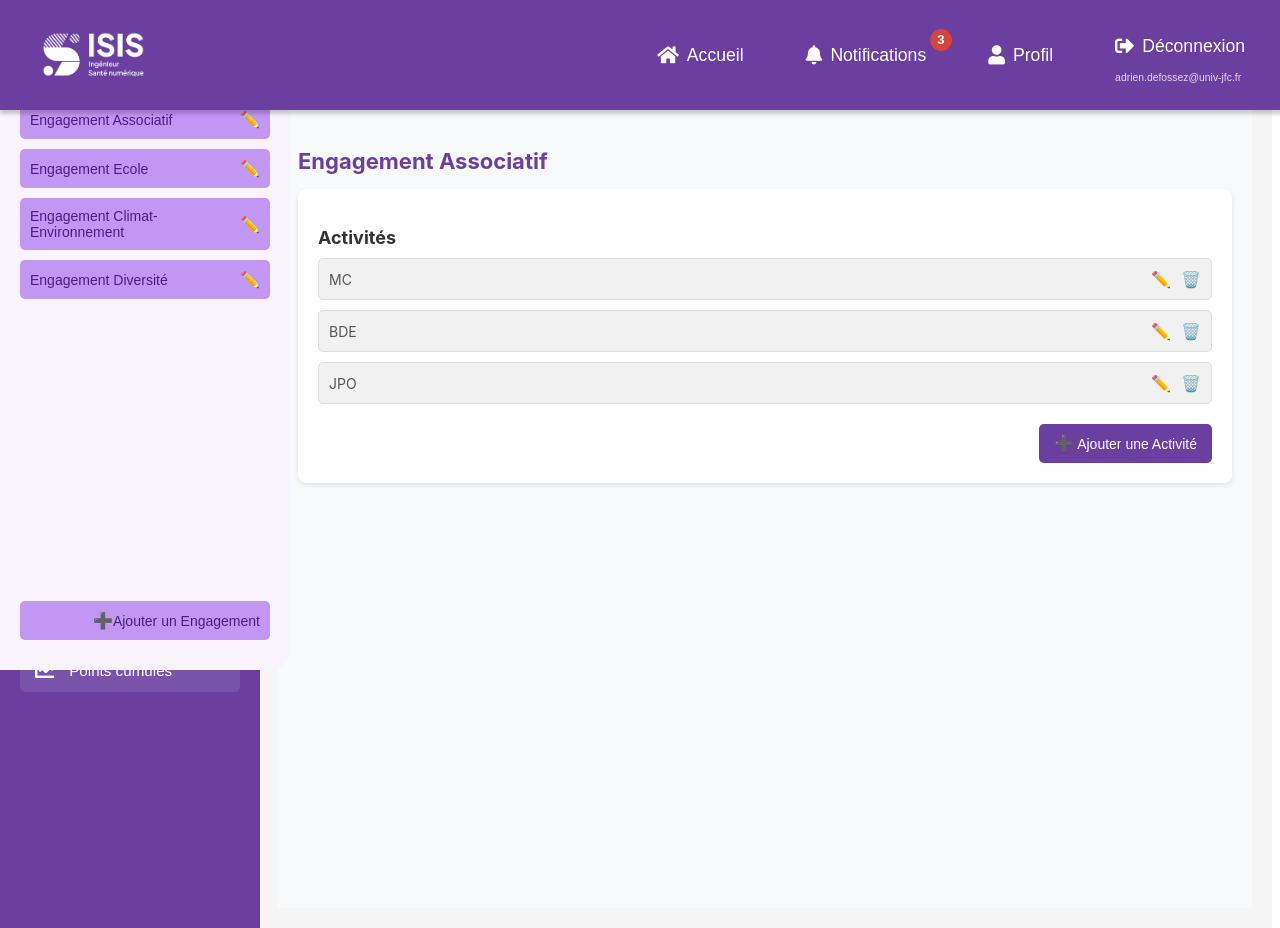
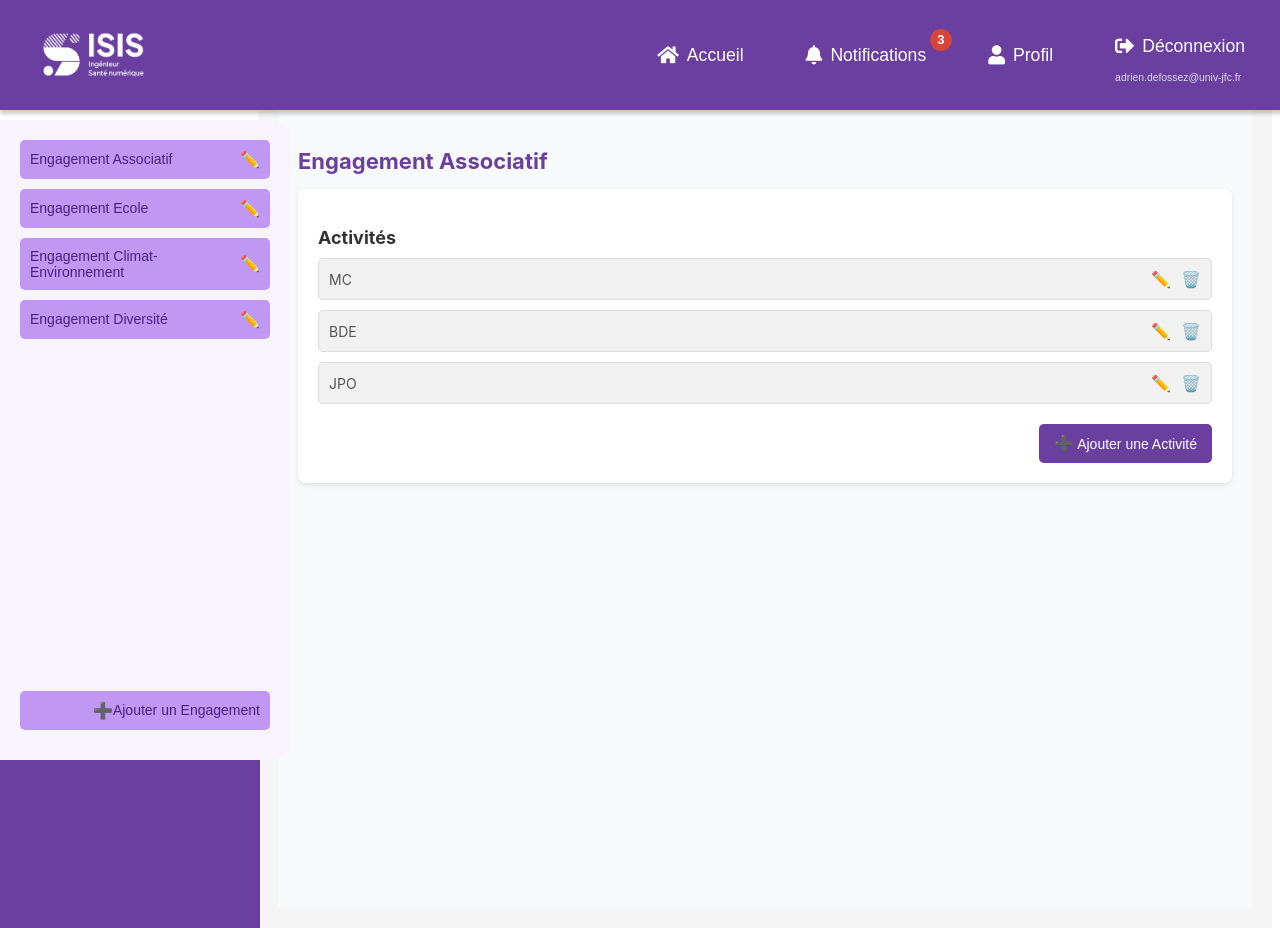
Before and after one commit to Nabilou-Anoir/point-engage, a Vue app in the folder frontend/: page /directeur/modifier-referentiel in a window 1280 px wide. Built offline with nearby package versions, Linux system fonts and the light colour scheme.

Commit message:
Modification de la vue ModifierReferentielView

```diff
--- a/frontend/src/views/Directeur/ModifierReferentielView.vue
+++ b/frontend/src/views/Directeur/ModifierReferentielView.vue
@@ -180,11 +180,12 @@ const deleteActivity = (index) => {
 
 .sidebar {
   width: 250px;
-  height: 550px;
+  height: 600px;
   background-color: rgb(248, 243, 253);
   padding: 20px;
   display: flex;
   flex-direction: column;
+  margin-top: 39.5px;
 }
 
 .sidebar-button {
```
